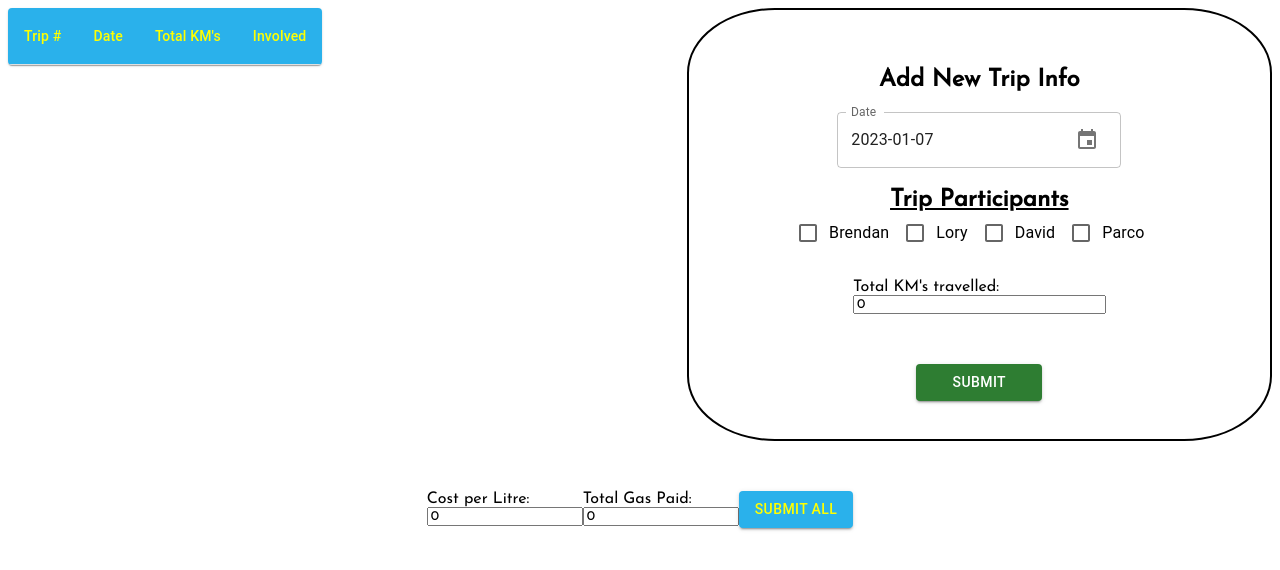
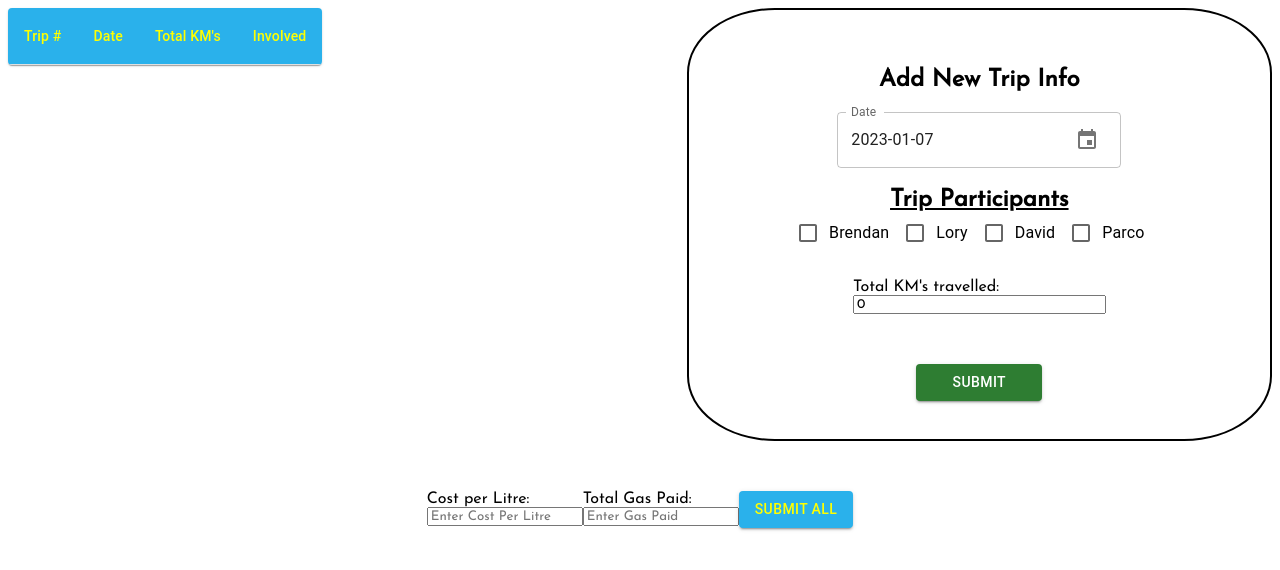
Before and after one commit to woobrendan/Fuel_Splitter, a React (Create React App) app in the folder fuel_splitter/: page / in a window 1280 px wide. Shown: the top 570 px of the page. Built offline with nearby package versions, Linux system fonts and the light colour scheme.

Commit message:
change interface to be union for string and number. change initialstate values to be empty strings. add placeholders to both input. change types to number. update onChange for cost per L

```diff
--- a/fuel_splitter/src/components/GasPay.tsx
+++ b/fuel_splitter/src/components/GasPay.tsx
@@ -2,14 +2,14 @@ import { Button } from "@mui/material";
 import { useState } from "react";
 
 interface GasBill {
-  gasCost: number;
-  costPerL: number;
+  gasCost: string | number;
+  costPerL: string | number;
 }
 
 const GasPay: React.FC = () => {
   const [gasBill, setGasBill] = useState<GasBill>({
-    gasCost: 0,
-    costPerL: 0,
+    gasCost: "",
+    costPerL: "",
   });
 
   return (
@@ -17,15 +17,24 @@ const GasPay: React.FC = () => {
       <div className="single_trip__submitAll__input">
         <label>Cost per Litre:</label>
         <input
-          type="input"
+          type="number"
+          placeholder="Enter Cost Per Litre"
           value={gasBill.costPerL}
-          // onChange={(e) => setGasCost(Number(e.target.value))}
+          onChange={(e: React.FormEvent) => {
+            const target = e.target as HTMLTextAreaElement;
+            setGasBill((prev) => ({
+              ...prev,
+              costPerL: Number(target.value),
+            }));
+          }}
         />
       </div>
       <div className="single_trip__submitAll__input">
         <label>Total Gas Paid:</label>
         <input
-          type="input"
+          type="number"
+          step="0.01"
+          placeholder="Enter Gas Paid"
           value={gasBill.gasCost}
           onChange={(e: React.FormEvent) => {
             const target = e.target as HTMLTextAreaElement;
```
